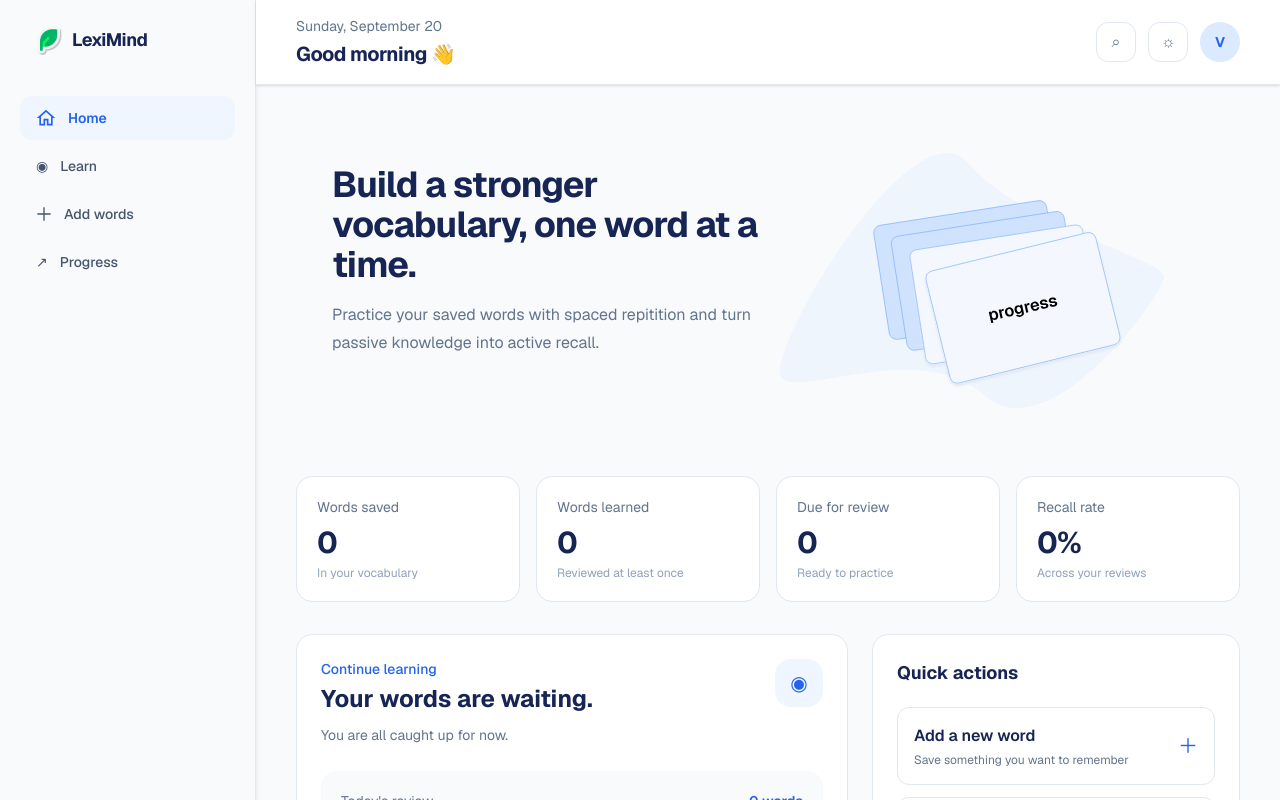
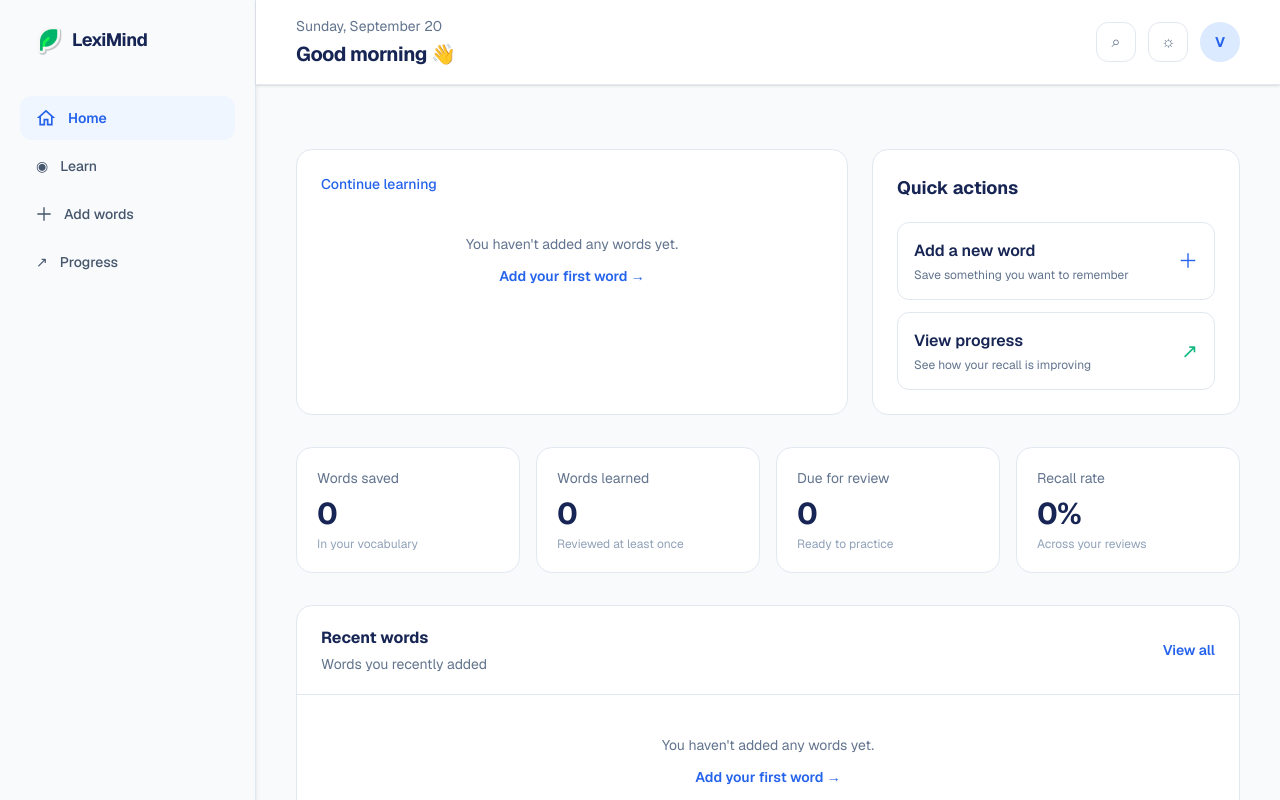
Before and after one commit to dimlaw7/Vocabulary-Web, a Next.js app: page / in a window 1280 px wide. Shown: the top 800 px of the page. Built offline with nearby package versions, Linux system fonts and the light colour scheme.

Commit message:
Hide Hero and rearrange sections

```diff
--- a/app/components/RecentWords.js
+++ b/app/components/RecentWords.js
@@ -1,7 +1,7 @@
 import React from "react";
 import Link from "next/link";
 
-export default function RecentWords({ recentWords, data }) {
+export default function RecentWords({ data }) {
   return (
     <section className="mt-8 rounded-2xl border border-[#E2E8F0] bg-white">
       <div className="flex items-center justify-between border-b border-[#E2E8F0] px-6 py-5">
--- a/app/page.js
+++ b/app/page.js
@@ -3,58 +3,11 @@
 import Link from "next/link";
 import { useEffect, useState } from "react";
 import { getDashboardData } from "../lib/dashboard";
-import Image from "next/image";
 import Sidebar from "./components/Sidebar";
 import Header from "./components/Header";
 import Hero from "./components/Hero";
 import RecentWords from "./components/RecentWords";
 import StatCard from "./components/StatCard";
-
-const stats = [
-  {
-    label: "Words learned",
-    value: "24",
-    detail: "+4 this week",
-  },
-  {
-    label: "Due for review",
-    value: "8",
-    detail: "Ready to practice",
-  },
-  {
-    label: "Recall rate",
-    value: "82%",
-    detail: "Last 30 days",
-  },
-  {
-    label: "Current streak",
-    value: "7",
-    detail: "days",
-  },
-];
-
-const recentWords = [
-  {
-    word: "Diligent",
-    meaning: "Showing careful and persistent effort",
-    status: "Learning",
-  },
-  {
-    word: "Prudent",
-    meaning: "Acting with careful judgment",
-    status: "Learning",
-  },
-  {
-    word: "Integrity",
-    meaning: "Honesty and strong moral principles",
-    status: "Mastered",
-  },
-  {
-    word: "Minimalist",
-    meaning: "Someone who prefers simplicity",
-    status: "Learning",
-  },
-];
 
 export default function Home() {
   const [data, setData] = useState(null);
@@ -105,38 +58,33 @@ export default function Home() {
           <Header />
 
           <div className="mx-auto max-w-7xl px-6 py-8 lg:px-10">
-            <Hero />
-
-            {/* Stats */}
-            <section className="mt-8 grid gap-4 sm:grid-cols-2 xl:grid-cols-4">
-              <StatCard
-                label="Words saved"
-                value={data.totalWords}
-                detail="In your vocabulary"
-              />
-
-              <StatCard
-                label="Words learned"
-                value={data.learnedWords}
-                detail="Reviewed at least once"
-              />
-
-              <StatCard
-                label="Due for review"
-                value={data.dueWords}
-                detail="Ready to practice"
-              />
-
-              <StatCard
-                label="Recall rate"
-                value={`${data.recallRate}%`}
-                detail="Across your reviews"
-              />
-            </section>
+            {/* <Hero /> */}
 
             {/* Main grid */}
             <section className="mt-8 grid gap-6 xl:grid-cols-[1.5fr_1fr]">
               {/* Continue learning */}
+
+              {data.totalWords === 0 ? (
+                <div className="rounded-2xl border border-[#E2E8F0] bg-white p-6">
+                  <div>
+                    <p className="text-sm font-medium text-[#2563EB]">
+                      Continue learning
+                    </p>
+                  </div>
+                  <div className="px-6 py-10 text-center">
+                    <p className="text-sm text-slate-500">
+                      You haven&apos;t added any words yet.
+                    </p>
+
+                    <Link
+                      href="/add-word"
+                      className="mt-3 inline-block text-sm font-semibold text-[#2563EB]"
+                    >
+                      Add your first word →
+                    </Link>
+                  </div>
+                </div>
+              ) : (
                 <div className="rounded-2xl border border-[#E2E8F0] bg-white p-6">
                   <div className="flex items-start justify-between">
                     <div>
@@ -145,7 +93,7 @@ export default function Home() {
                       </p>
 
                       <h3 className="mt-1 text-2xl font-bold">
-                      Your words are waiting.
+                        Today&apos;s reviews
                       </h3>
 
                       <p className="mt-2 text-sm leading-6 text-slate-500">
@@ -162,6 +110,7 @@ export default function Home() {
                     </div>
                   </div>
 
+                  {data.dueWords > 0 && (
                     <div className="mt-6 rounded-2xl bg-[#F8FAFC] p-5">
                       <div className="flex items-center justify-between">
                         <span className="text-sm text-slate-500">
@@ -169,7 +118,8 @@ export default function Home() {
                         </span>
 
                         <span className="text-sm font-semibold text-[#2563EB]">
-                      {data.dueWords} {data.dueWords === 1 ? "word" : "words"}
+                          {data.dueWords}{" "}
+                          {data.dueWords === 1 ? "word" : "words"}
                         </span>
                       </div>
 
@@ -192,14 +142,18 @@ export default function Home() {
                           : "Ready for your next review"}
                       </p>
                     </div>
+                  )}
 
+                  {data.dueWords > 0 ? (
                     <Link
                       href="/study"
                       className="mt-5 inline-flex rounded-xl bg-[#172554] px-5 py-3 text-sm font-semibold text-white hover:bg-[#0F1C40]"
                     >
-                  {data.dueWords > 0 ? "Continue review" : "Practice words"}
+                      Start
                     </Link>
+                  ) : null}
                 </div>
+              )}
 
               {/* Quick actions */}
               <div className="rounded-2xl border border-[#E2E8F0] bg-white p-6">
@@ -237,8 +191,35 @@ export default function Home() {
               </div>
             </section>
 
+            {/* Stats */}
+            <section className="mt-8 grid gap-4 sm:grid-cols-2 xl:grid-cols-4">
+              <StatCard
+                label="Words saved"
+                value={data.totalWords}
+                detail="In your vocabulary"
+              />
+
+              <StatCard
+                label="Words learned"
+                value={data.learnedWords}
+                detail="Reviewed at least once"
+              />
+
+              <StatCard
+                label="Due for review"
+                value={data.dueWords}
+                detail="Ready to practice"
+              />
+
+              <StatCard
+                label="Recall rate"
+                value={`${data.recallRate}%`}
+                detail="Across your reviews"
+              />
+            </section>
+
             {/* Recent words */}
-            <RecentWords recentWords={recentWords} data={data} />
+            <RecentWords data={data} />
           </div>
         </section>
       </div>
```
Lines whose indentation alone changed are shown as unchanged.
